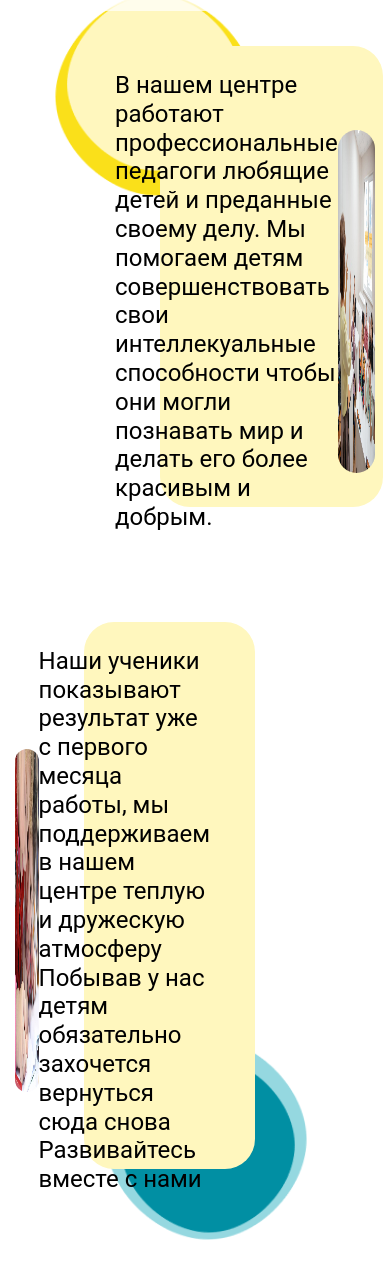
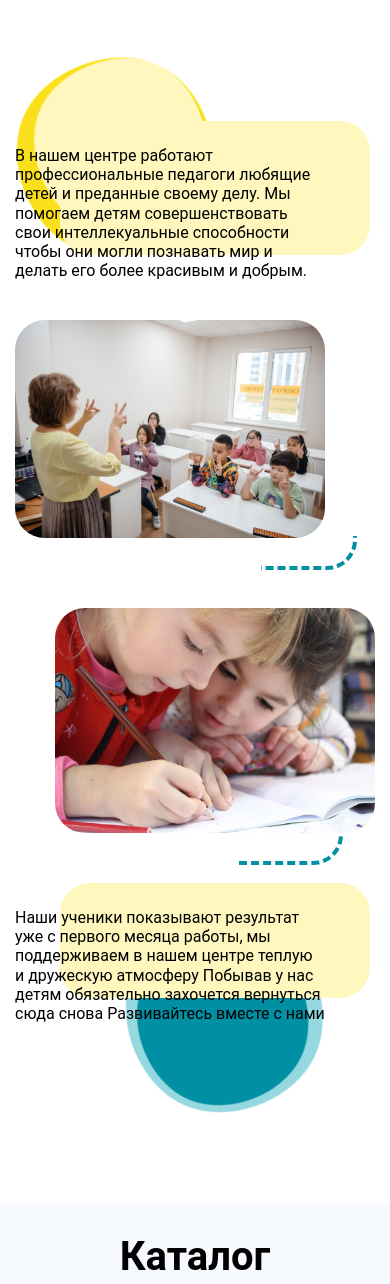
Before and after one commit to mary0777/kemenger, a website: page app/index.html in a window 390 px wide. Shown: the part 833-2117 px from the top of the page. Drawn offline with nearby package versions, Linux system fonts and the light colour scheme; files that its build step writes are made by us from their sources; files whose address does not match are found by name.

Commit message:
mobile version total

```diff
--- a/app/scss/_global.scss
+++ b/app/scss/_global.scss
@@ -22,17 +22,18 @@ body {
 
 .lock {
   overflow: hidden;
-  // position: relative;
+  position: relative;
+  display: inline;
 
-  // &::after {
-  //   content: '';
-  //   position: absolute;
-  //   left: 0;
-  //   right: 0;
-  //   top: 0;
-  //   bottom: 0;
-  //   background-color: rgba(0,0,0, 0.5);
-  // }
+  &::after {
+    content: '';
+    position: absolute;
+    left: 0;
+    right: 0;
+    top: 0;
+    bottom: 0;
+    background-color: rgba(0,0,0, 0.5);
+  }
 }
 
 .sr-only {
@@ -78,4 +79,8 @@ body {
   font-weight: 600;
   font-size: 48px;
   text-align: center;
+
+  @include r($r-sm){
+    font-size: 40px;
+  }
 }
--- a/app/scss/_vars.scss
+++ b/app/scss/_vars.scss
@@ -20,10 +20,10 @@
 }
 
 @mixin burger {
-	width: $burgerWidth; //указываем ширину линий
-	height: $burgerHeight; //указываем высоту линий
+	width: $burgerWidth;
+	height: $burgerHeight;
 	position: relative;
-	color: $burgerColor; //указываем цвет линий
+	color: $burgerColor;
 }
 
 @mixin r($width) {
@@ -41,7 +41,7 @@ $r-sm: 576;
 $r-md: 768;
 $r-lg: 992;
 $r-xl: 1200;
-$r-xxl: 1330;
+$r-xxl: 1340;
 
 // @include line-clamp(3);
 
--- a/app/scss/style.scss
+++ b/app/scss/style.scss
@@ -402,7 +402,7 @@
     border: 1px solid transparent;
     outline: transparent;
 
-    @include r($r-sm){
+    @include r($r-sm) {
       padding: 8px;
     }
 
@@ -432,7 +432,7 @@
     display: block;
     margin: 0 auto;
 
-    @include r($r-sm){
+    @include r($r-sm) {
       padding: 20px 31px 21px;
     }
   }
@@ -467,6 +467,10 @@
 
   &__inner {
     margin-bottom: 130px;
+
+    @include r($r-md) {
+      margin-bottom: 0;
+    }
   }
 
   &__item {
@@ -478,10 +482,19 @@
       .about__text {
         margin-left: 100px;
 
+        @include r($r-sm) {
+          margin-left: 0;
+        }
+
         &::after {
           background-image: url(../images/about/yellow-circle.png);
           top: -76px;
           left: -60px;
+
+          @include r($r-sm) {
+            left: 0px;
+            top: -90px;
+          }
         }
       }
 
@@ -489,6 +502,10 @@
         &::after {
           right: -32px;
         }
+      }
+
+      @include r($r-md) {
+        margin-right: 50px;
       }
     }
 
@@ -501,6 +518,15 @@
           background-image: url(../images/about/blue-circle.png);
           right: -97px;
           bottom: -45px;
+
+          @include r($r-sm) {
+            right: 0px;
+            bottom: -90px;
+          }
+        }
+
+        @include r($r-sm) {
+          margin-right: 50px;
         }
       }
 
@@ -508,17 +534,24 @@
         &::after {
           left: -32px;
         }
+
+        @include r($r-sm) {
+          margin-left: 40px;
+        }
       }
     }
 
     &:not(:last-child) {
       margin-bottom: 115px;
+
+      @include r($r-xl) {
+        margin-bottom: 70px;
+      }
     }
 
-    // @include r($r-xl) {
-    //  flex-direction: column;
-
-    // }
+    @include r($r-xl) {
+      flex-direction: column;
+    }
   }
 
   &__text {
@@ -552,6 +585,16 @@
       100% {
         transform: rotate(360deg);
       }
+    }
+
+    @include r($r-xl) {
+      margin-bottom: 40px;
+      margin-top: 75px;
+    }
+
+    @include r($r-sm) {
+      font-size: 16px;
+      max-width: 100%;
     }
   }
 
@@ -593,11 +636,19 @@
 
   &__image {
     border-radius: 30px;
+
+    @include r($r-sm) {
+      height: auto;
+    }
   }
 
   &__box {
     position: relative;
     min-height: 680px;
+
+    @include r($r-md) {
+      display: none;
+    }
   }
 
   &__info {
@@ -716,6 +767,7 @@
       &:hover {
         transform: scale(1.1) translateY(-50%);
       }
+
     }
 
     &--write {
@@ -734,13 +786,27 @@
   padding: 68px 0 80px;
   margin-bottom: 60px;
 
+  @include r($r-md) {
+    margin-bottom: 30px;
+    padding: 30px 0 40px;
+  }
+
   &__title {
     margin-bottom: 68px;
   }
 
   &__inner {
     position: relative;
-    z-index: 1;
+    z-index: 0;
+
+    @include r($r-xl) {
+      max-width: 800px;
+      margin: 0 auto;
+    }
+
+    @include r($r-md) {
+      max-width: 387px;
+    }
 
     &::before {
       @include pseudo;
@@ -777,6 +843,15 @@
     font-size: 24px;
     text-transform: uppercase;
     color: #fff;
+    white-space: nowrap;
+
+    @include r($r-lg) {
+      font-size: 20px;
+    }
+
+    @include r($r-sm) {
+      font-size: 15px;
+    }
 
     &--school {
       background-color: $c-blue;
@@ -809,6 +884,11 @@
     display: flex;
     flex-direction: column;
 
+    @include r($r-sm) {
+      padding: 20px 7px;
+      height: 575px;
+    }
+
     &--active {
       height: 1010px;
 
@@ -822,6 +902,10 @@
     font-weight: 600;
     font-size: 48px;
     margin-bottom: 24px;
+
+    @include r($r-sm) {
+      font-size: 28px;
+    }
   }
 
   &__list-age {
@@ -830,6 +914,10 @@
     flex-direction: column;
     justify-content: center;
     margin-bottom: 40px;
+
+    @include r($r-sm) {
+      font-size: 16px;
+    }
   }
 
   &__descr-age {
@@ -838,7 +926,11 @@
     }
   }
 
-  &__list {}
+  &__list {
+    @include r($r-sm) {
+      font-size: 16px;
+    }
+  }
 
   &__descr {
     padding: 12px;
@@ -870,6 +962,10 @@
 
     &:focus {
       box-shadow: 0 0 0 2px $c-yellow;
+    }
+
+    @include r($r-sm) {
+      font-size: 16px;
     }
   }
 
@@ -904,8 +1000,13 @@
     }
   }
 
+  .slick-slide {
+    @include r($r-xxl) {
+      margin: 0 10px;
+    }
+  }
+
   .slick-btn {
-
     &::before {
       @include pseudo;
       width: 25px;
@@ -918,6 +1019,14 @@
       transform: translateY(-50%);
       transition: background color 0.4s linear;
 
+      @include r($r-xxl) {
+        top: -25px;
+      }
+
+      @include r($r-md) {
+        width: 15px;
+        height: 30px;
+      }
     }
 
     &:hover {
@@ -931,13 +1040,17 @@
         background-color: $c-yellow;
       }
     }
-
   }
 
   .slick-prev {
     &::before {
       left: -58px;
       mask-image: url(../images/sprite.svg#arrow-left);
+
+      @include r($r-xxl) {
+        left: auto;
+        right: 100px;
+      }
     }
   }
 
@@ -945,6 +1058,10 @@
     &::before {
       right: -48px;
       mask-image: url(../images/sprite.svg#arrow-right);
+
+      @include r($r-xxl) {
+        right: 0;
+      }
     }
   }
 }
@@ -964,14 +1081,21 @@
     z-index: -1;
   }
 
+  @include r($r-md) {
+    margin-bottom: 50px;
+  }
+
   &__title {
     margin-bottom: 60px;
+
+    @include r($r-md) {
+      margin-bottom: 30px;
+    }
   }
 
   &__list {
     display: flex;
     justify-content: space-between;
-    flex-wrap: wrap;
     position: relative;
 
     &::before {
@@ -985,11 +1109,28 @@
       right: -35px;
       z-index: -1;
     }
+
+    @include r($r-xl) {
+      display: grid;
+      grid-template-columns: repeat(2, 1fr);
+      gap: 15px;
+      margin: 0 auto;
+      max-width: 630px;
+    }
+
+    @include r($r-md) {
+      max-width: 285px;
+      grid-template-columns: repeat(1, 1fr);
+    }
   }
 
   &__item {
     &:not(:last-child) {
       margin-right: 20px;
+
+      @include r($r-xl) {
+        margin-right: 0;
+      }
     }
   }
 
@@ -1005,11 +1146,24 @@
 .reviews {
   margin-bottom: 70px;
 
+  @include r($r-md) {
+    margin-bottom: 50px;
+  }
+
   &__title {
     margin-bottom: 60px;
   }
 
-  &__inner {}
+  &__inner {
+    @include r($r-xl) {
+      max-width: 800px;
+      margin: 0 auto;
+    }
+
+    @include r($r-md) {
+      max-width: 400px;
+    }
+  }
 
   &__item {
     max-width: 387px;
@@ -1023,22 +1177,39 @@
       background-color: $bg-yellow;
       border: 4px solid $c-yellow;
     }
+
+    @include r($r-sm) {
+      padding: 20px 10px 10px;
+    }
   }
 
   &__top {
     display: flex;
     align-items: center;
     margin-bottom: 12px;
+
+    @include r($r-sm) {
+      flex-direction: column;
+    }
   }
 
   &__img {
     border-radius: 50%;
     object-fit: cover;
     margin-right: 20px;
+
+    @include r($r-sm) {
+      margin-right: 0;
+      margin-bottom: 15px;
+    }
   }
 
   &__name {
     font-weight: 600;
+
+    @include r($r-sm) {
+      font-size: 20px;
+    }
   }
 
   &__text {
@@ -1046,11 +1217,25 @@
 
     p {
       @include line-clamp(5);
+
+      @include r($r-sm) {
+        @include line-clamp(6);
+      }
+    }
+
+    @include r($r-sm) {
+      font-size: 16px;
+    }
+  }
+
+  .slick-slide {
+    @include r($r-xxl) {
+      width: 387px;
+      margin: 0 10px;
     }
   }
 
   .slick-btn {
-
     &::before {
       @include pseudo;
       width: 25px;
@@ -1063,6 +1248,14 @@
       transform: translateY(-50%);
       transition: background color 0.4s linear;
 
+      @include r($r-xxl) {
+        top: -25px;
+      }
+
+      @include r($r-md) {
+        width: 15px;
+        height: 30px;
+      }
     }
 
     &:hover {
@@ -1082,6 +1275,11 @@
     &::before {
       left: -58px;
       mask-image: url(../images/sprite.svg#arrow-left);
+
+      @include r($r-xxl) {
+        left: auto;
+        right: 100px;
+      }
     }
   }
 
@@ -1089,6 +1287,10 @@
     &::before {
       right: -48px;
       mask-image: url(../images/sprite.svg#arrow-right);
+
+      @include r($r-xxl) {
+        right: 0;
+      }
     }
   }
 
@@ -1101,6 +1303,10 @@
 .contacts {
   margin-bottom: 87px;
 
+  @include r($r-md) {
+    margin-bottom: 30px;
+  }
+
   &__top {
     margin-bottom: 57px;
     background-repeat: no-repeat;
@@ -1109,6 +1315,27 @@
     min-height: 650px;
     display: flex;
     align-items: flex-end;
+    position: relative;
+
+    @include r($r-xl) {
+      &::before {
+        @include pseudo;
+        background: rgba(249, 250, 255, .45);
+        right: -15px;
+        left: -15px;
+        top: 0;
+        bottom: 0;
+      }
+    }
+
+    @include r($r-lg) {
+      background-size: 0;
+      min-height: 0;
+
+      &::before {
+        display: none;
+      }
+    }
   }
 
   &__info {
@@ -1130,10 +1357,23 @@
       z-index: -1;
       background-image: url(../images/contacts/blue-top.png);
     }
+
+    @include r($r-lg) {
+      max-width: 100%;
+      margin: 0 auto;
+    }
+
+    @include r($r-md) {
+      padding: 12px 21px 28px;
+    }
   }
 
   &__title {
     margin-bottom: 20px;
+
+    @include r($r-md) {
+      font-size: 30px;
+    }
   }
 
   &__item {
@@ -1143,6 +1383,10 @@
 
     &:not(:last-child) {
       margin-bottom: 20px;
+    }
+
+    @include r($r-md) {
+      font-size: 20px;
     }
   }
 
@@ -1163,6 +1407,10 @@
 
     &:focus {
       box-shadow: 0 0 0 2px $c-yellow;
+    }
+
+    @include r($r-md) {
+      font-size: 18px;
     }
   }
 
@@ -1203,6 +1451,17 @@
       bottom: 44px;
       right: -75px;
     }
+
+    @include r($r-md) {
+      display: none;
+    }
+  }
+
+  &__iframe {
+    @include r($r-lg) {
+      width: 550px;
+      height: 350px;
+    }
   }
 }
 
@@ -1210,12 +1469,42 @@
   background-color: $bg-dark-blue;
   padding: 36px 0 56px;
 
+  @include r($r-xl) {
+    padding: 10px 0 10px;
+  }
+
+  &__menu {
+    @include r($r-sm) {
+      display: flex;
+      flex-direction: column;
+    }
+  }
+
   &__list {
+    display: flex;
+    flex-wrap: wrap;
     color: #fff;
     font-size: 24px;
+
+    @include r($r-xl) {
+      font-size: 18px;
+    }
+
+    @include r($r-lg) {
+      flex-direction: column;
+      margin-left: auto;
+    }
+
+    @include r($r-sm) {
+      margin: 10px 0;
+    }
   }
 
   &__img {
     margin-left: auto;
+
+    @include r($r-sm) {
+      margin-left: 0;
+    }
   }
 }
```
Also changed, not shown: app/index.html (+7 -7 lines), app/js/main.js (+32 -12 lines), app/js/main.min.js.
